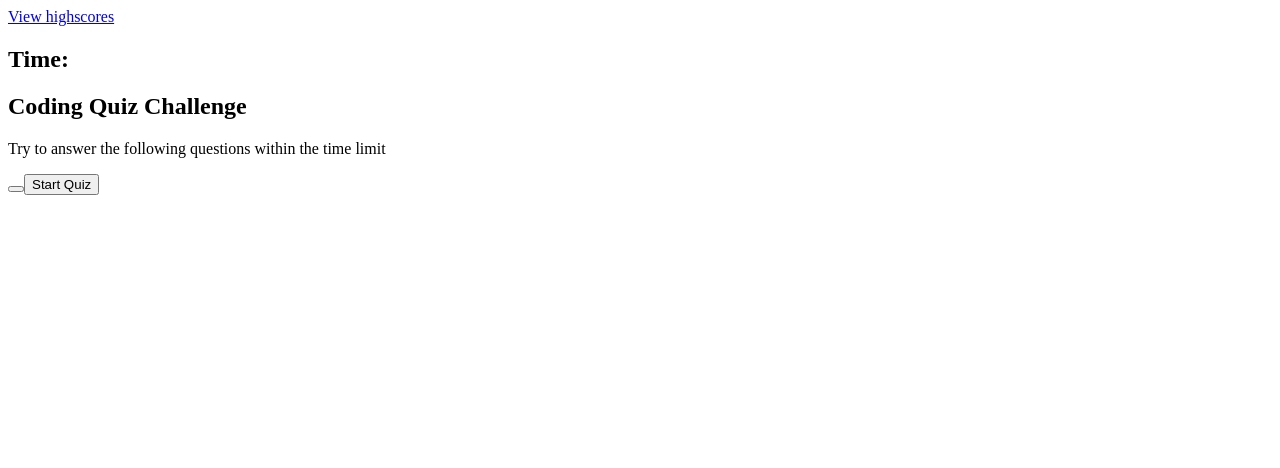
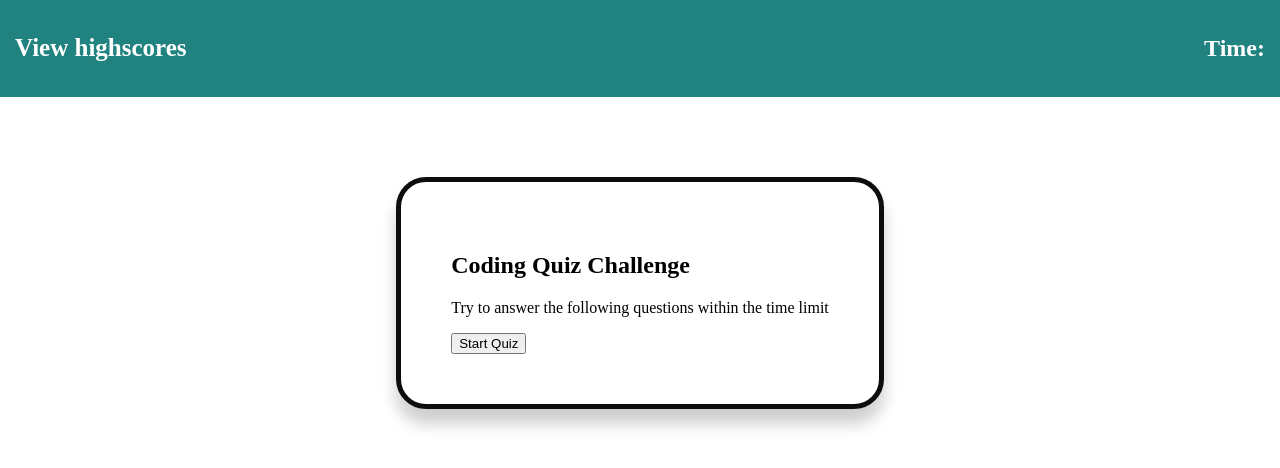
Before and after one commit to lougoncharenko/quiz-app-challenge, a plain HTML site: page index.html in a window 1280 px wide. Drawn offline with Linux system fonts and the light colour scheme.

Commit message:
styled homepage to look like the challenge

```diff
--- a/index.html
+++ b/index.html
@@ -21,10 +21,13 @@
       <section class="card-content">
         <h2> Coding Quiz Challenge</h2>
         <p>Try to answer the following questions within the time limit</p>
-        <button class="button-container">
+        <section class="button-container">
           <button id = "start-button" class="start-button">Start Quiz</button>
-        </button>
+        </section>
       </section>
+    </section>
+
+    <section class="quiz-container">
     </section>
 
   </main>
--- a/styles.css
+++ b/styles.css
@@ -0,0 +1,39 @@
+body {
+  margin: 0;
+  padding: 0;
+}
+
+header{
+  background-color:#218380;
+  color: white;
+}
+
+nav {
+  padding: 15px;
+  display: flex;
+  justify-content: space-between;
+  align-items: center;
+}
+
+a {
+  color: white;
+  text-decoration: none;
+  font-size: 25px;
+  font-weight: 600;
+}
+
+.card-container{
+  margin-top: 80px;
+  display: flex;
+  justify-content: center;
+
+}
+
+.card-content {
+  padding: 50px;
+  box-shadow: 0 15px 15px rgba(16, 15, 15, 0.2);
+  border-radius: 30px;
+  border-color: rgb(14, 13, 13);
+  border-width: 5px;
+  border-style: solid;
+}
```
